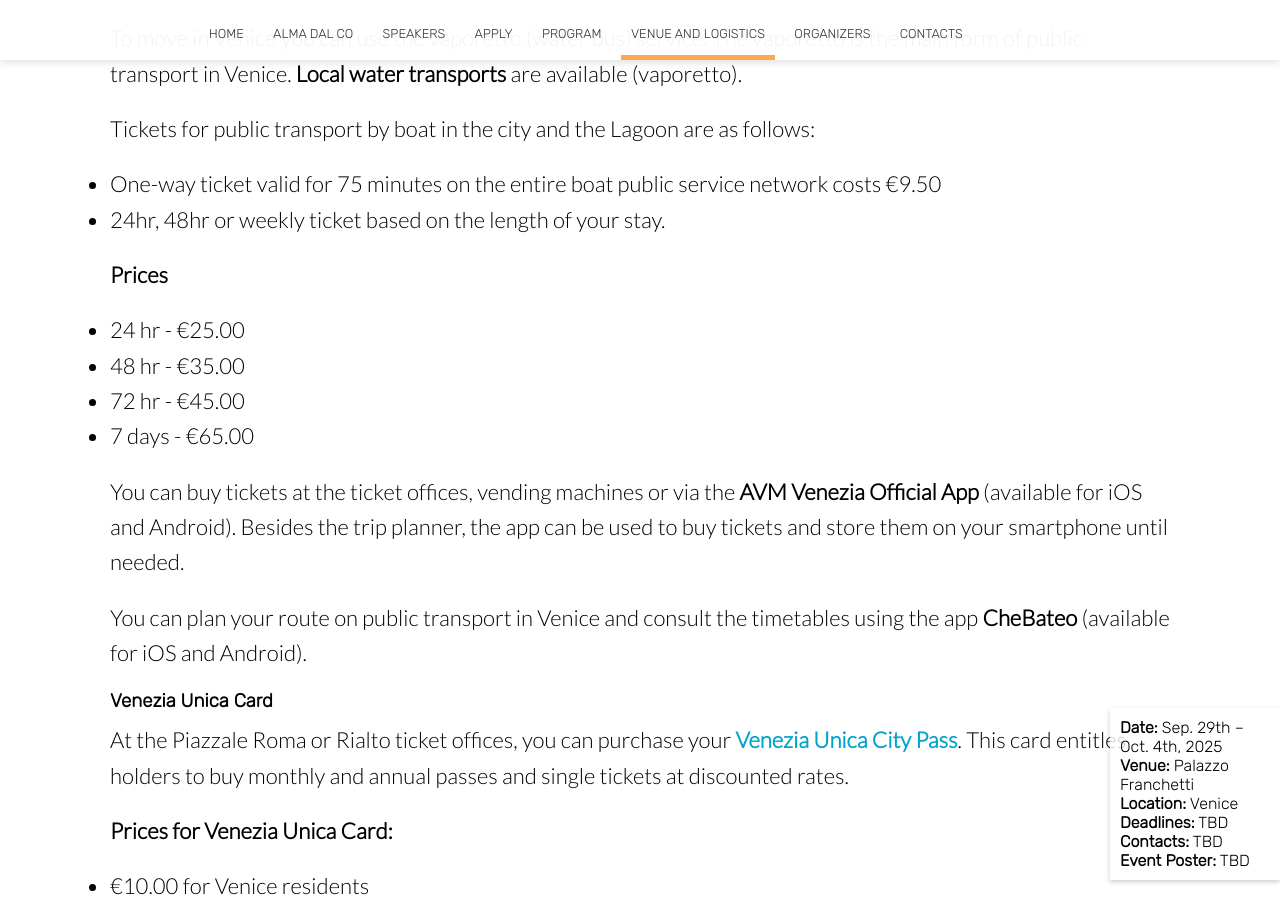
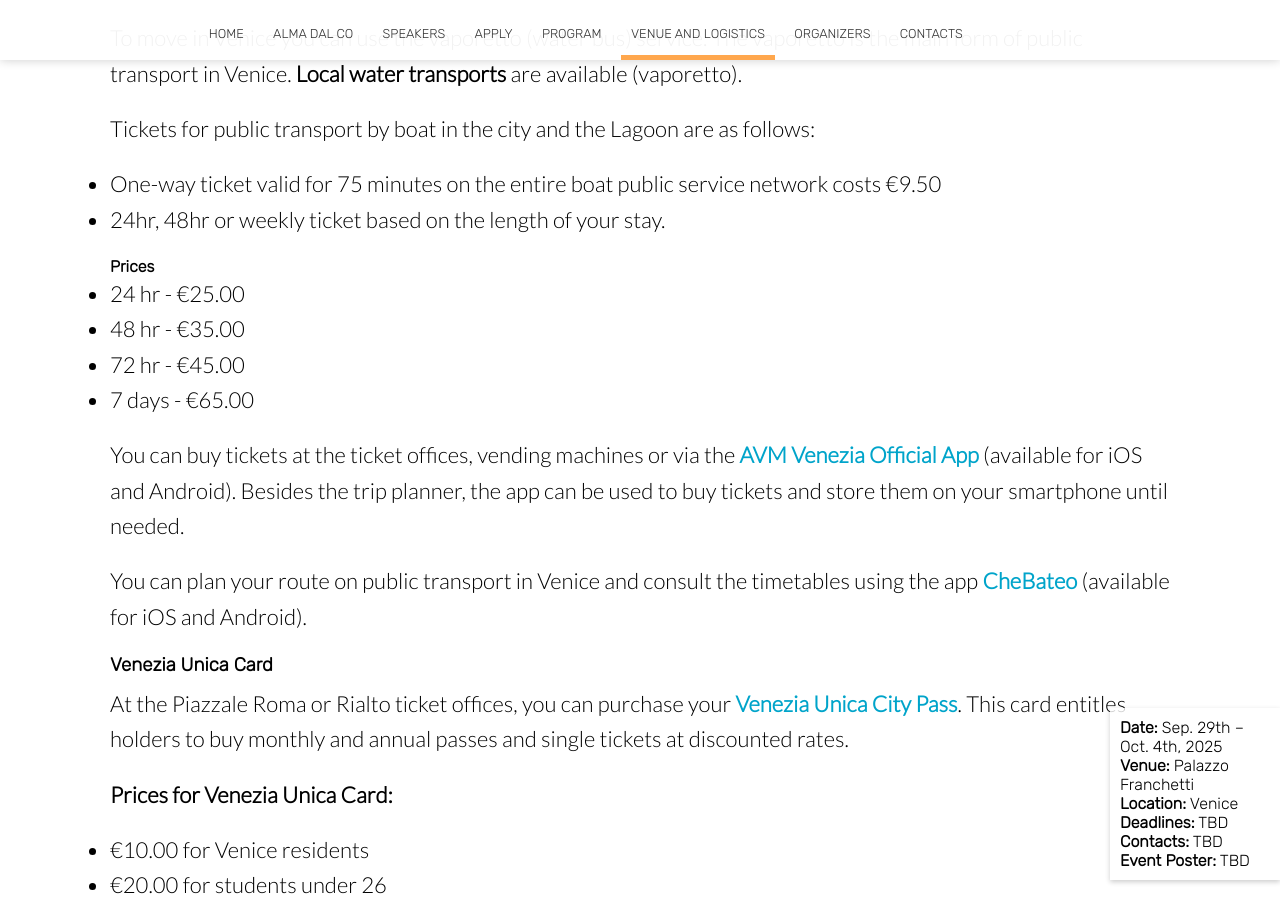
Before and after one commit to almadalcoschool/almadalcoschool.github.io, a Jekyll site: the page built from venue.html, in a window 1280 px wide and 900 px high, scrolled down 4108 px. Built offline with Jekyll 4.4.1, drawn with Linux system fonts in a browser that asks for light colours; nearby versions of some CDN libraries.

Commit message:
url fixed

```diff
--- a/venue.html
+++ b/venue.html
@@ -259,20 +259,21 @@ image: /new_imgs/Accademia.jpg
 					To move in Venice you can use the vaporetto (water bus) service. The vaporetto is the main form of public transport in Venice.
 					<strong> Local water transports</strong> are available (vaporetto).
 				</p>
-					<p>Tickets for public transport by boat in the city and the Lagoon are as follows:</p>
+					<p>Tickets for public transport by boat in the city and the Lagoon are as follows:
 					<ul>
 						<li>One-way ticket valid for 75 minutes on the entire boat public service network costs €9.50</li>
 						<li>24hr, 48hr or weekly ticket based on the length of your stay.</li>
 					</ul>
-					<p><strong>Prices</strong></p>
+					<strong>Prices</strong>
 					<ul>
 						<li>24 hr - €25.00</li>
 						<li>48 hr - €35.00</li>
 						<li>72 hr - €45.00</li>
 						<li>7 days - €65.00</li>
 					</ul>
-					<p>You can buy tickets at the ticket offices, vending machines or via the <strong>AVM Venezia Official App</strong> (available for iOS and Android). Besides the trip planner, the app can be used to buy tickets and store them on your smartphone until needed.</p>
-					<p>You can plan your route on public transport in Venice and consult the timetables using the app <strong>CheBateo</strong> (available for iOS and Android).</p>
+					</p>
+					<p>You can buy tickets at the ticket offices, vending machines or via the <a href="https://actv.avmspa.it/it/content/istruzioni-l%E2%80%99uso-avm-venezia-official-app-0"><strong>AVM Venezia Official App</strong></a> (available for iOS and Android). Besides the trip planner, the app can be used to buy tickets and store them on your smartphone until needed.</p>
+					<p>You can plan your route on public transport in Venice and consult the timetables using the app <a href="https://chebateo.it/#/app/home"><strong>CheBateo</strong></a>  (available for iOS and Android).</p>
 
 					<h3 class="editable">Venezia Unica Card</h3>
 					<p>At the Piazzale Roma or Rialto ticket offices, you can purchase your <a href="https://actv.avmspa.it/en/content/venezia-unica-city-pass-0"><strong>Venezia Unica City Pass</strong></a>. This card entitles holders to buy monthly and annual passes and single tickets at discounted rates.</p>
```
